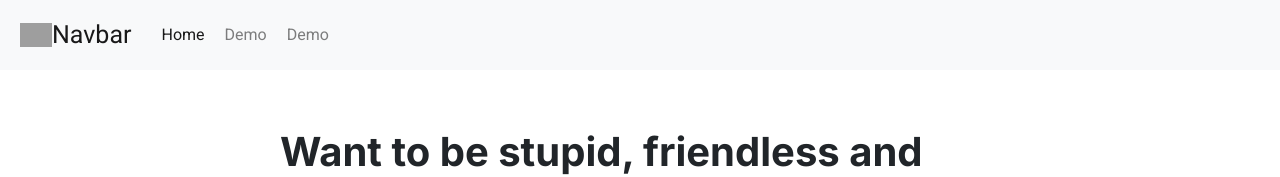
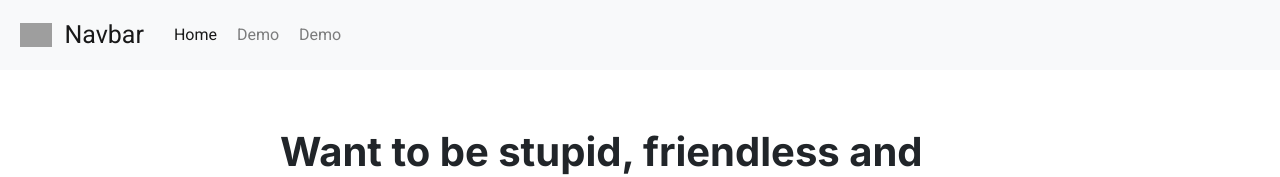
Before and after one commit to boringfrog/boringfrog.github.io, a plain HTML site: page index.html in a window 1280 px wide. Shown: the top 177 px of the page. Drawn offline with nearby package versions, Linux system fonts and the light colour scheme; grey boxes are pictures that could not be loaded.

Commit message:
Update index.html

```diff
--- a/index.html
+++ b/index.html
@@ -20,7 +20,7 @@
 <body>
     <nav class="navbar navbar-expand-lg navbar-light bg-light">
     <img width="32" alt="Cool TV logo 2004" src="https://upload.wikimedia.org/wikipedia/commons/thumb/b/b6/Cool_TV_logo_2004.svg/32px-Cool_TV_logo_2004.svg.png">
-  <a class="navbar-brand" href="#"><nbsp>Navbar</a>
+  <a class="navbar-brand" href="#">&nbsp Navbar</a>
   <button class="navbar-toggler" type="button" data-toggle="collapse" data-target="#navbarNavAltMarkup" aria-controls="navbarNavAltMarkup" aria-expanded="false" aria-label="Toggle navigation">
     <span class="navbar-toggler-icon"></span>
   </button>
```
